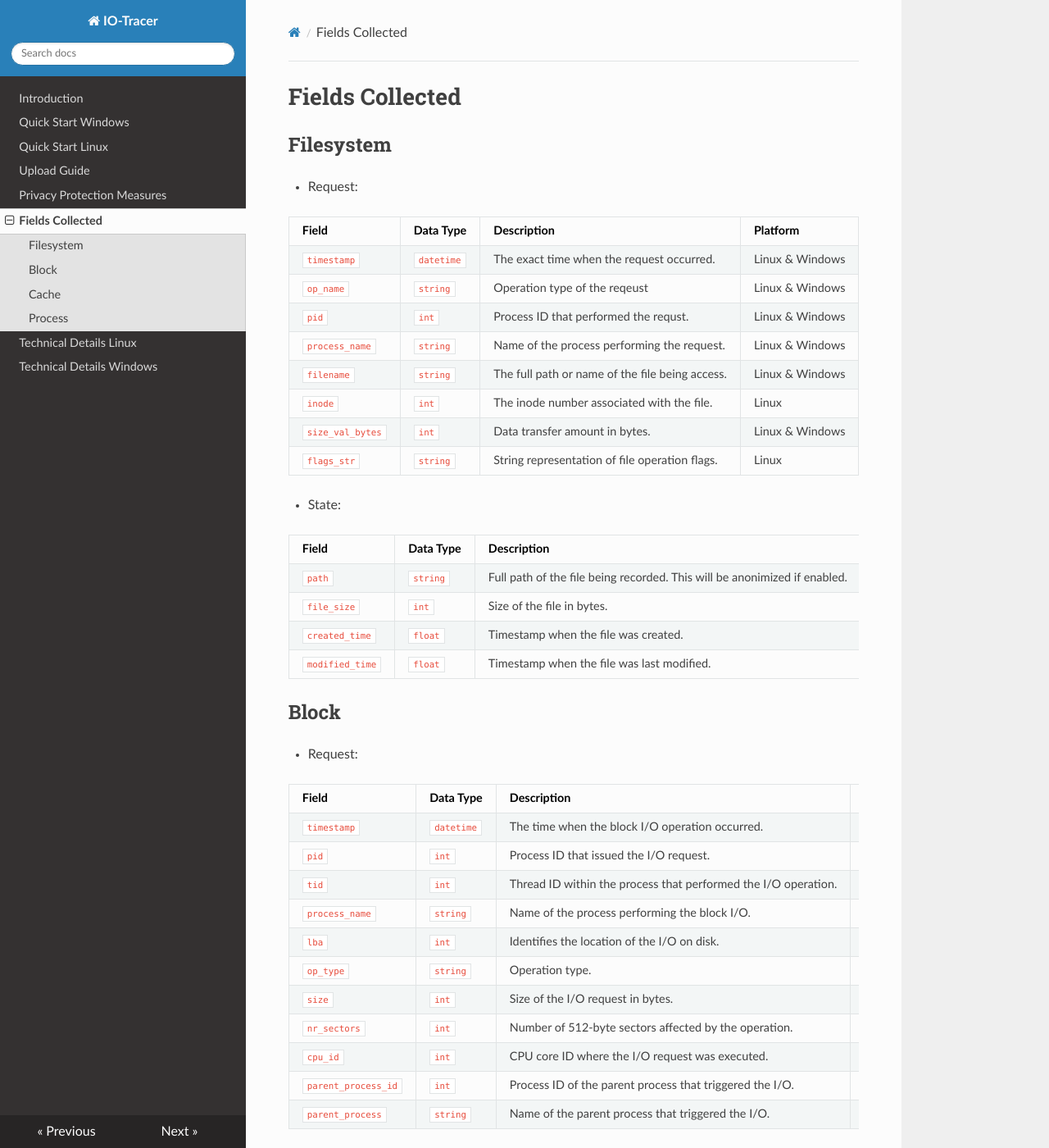
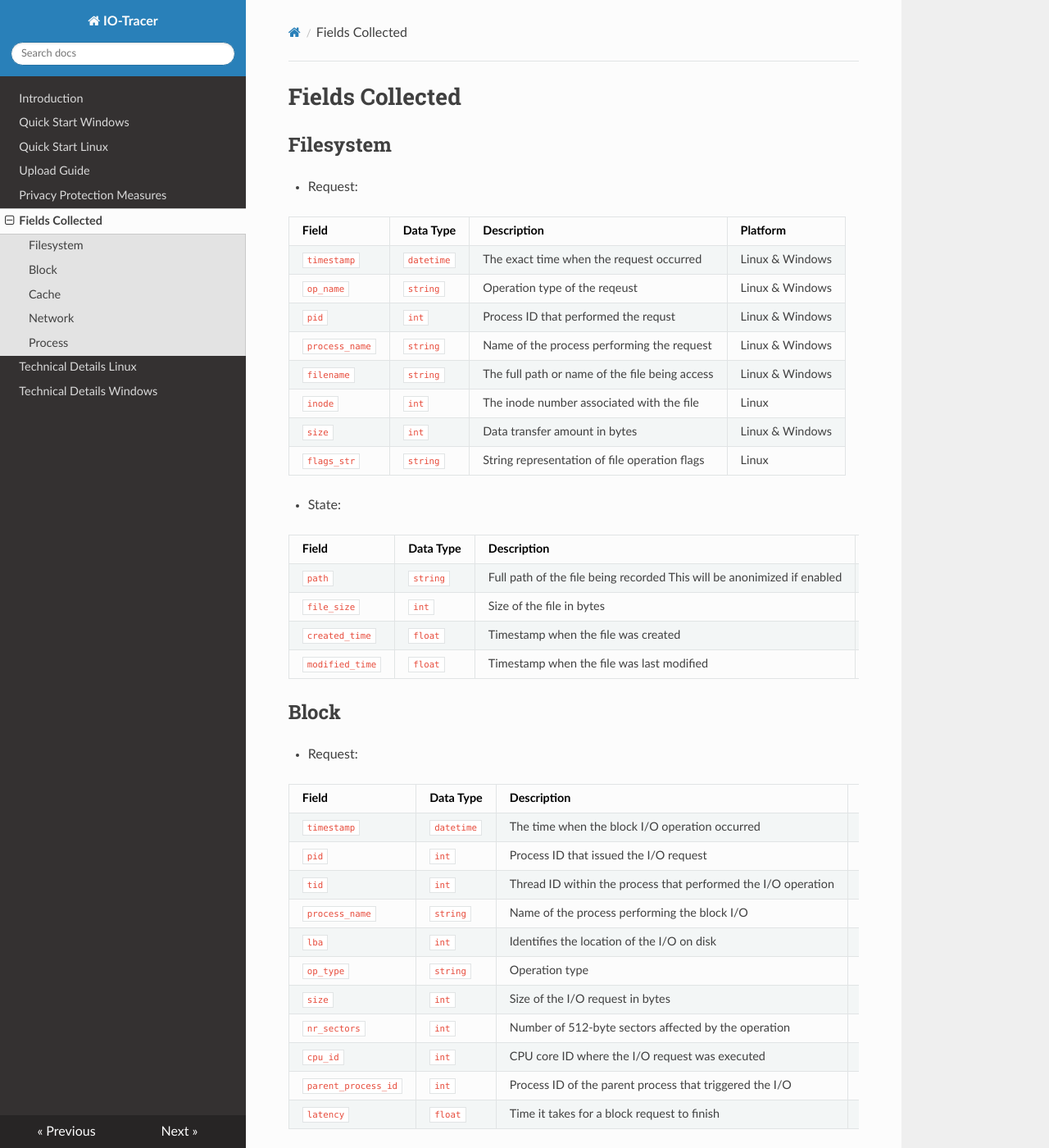
Before and after one commit to cacheMon/iotracerdocs, an MkDocs documentation site: the page built from docs/fields.md, in a window 1280 px wide and 1400 px high. Shown: the whole window at 82% size. Built offline with MkDocs 1.6.1, drawn with Linux system fonts in a browser that asks for light colours; nearby versions of some CDN libraries; some of the changed text lies outside the part shown.

Commit message:
update fields; paraphrase some line

```diff
--- a/docs/fields.md
+++ b/docs/fields.md
@@ -6,23 +6,23 @@
 
 | Field      | Data Type   | Description                                                                 | Platform  |
 |--------------------|-------------|------------------------------------------------------------------------------|------------------------|
-| `timestamp`        | `datetime` | The exact time when the request occurred.                       | Linux & Windows |
+| `timestamp`        | `datetime` | The exact time when the request occurred                       | Linux & Windows |
 | `op_name`          | `string`    | Operation type of the reqeust         | Linux & Windows |
-| `pid`              | `int`       | Process ID that performed the requst.                                     | Linux & Windows |
-| `process_name`     | `string`    | Name of the process performing the request.                                | Linux & Windows |
-| `filename`         | `string`    | The full path or name of the file being access.                            | Linux & Windows |
-| `inode`            | `int` | The inode number associated with the file.    | Linux         |
-| `size_val_bytes`   | `int` | Data transfer amount in bytes.           | Linux & Windows        |
-| `flags_str`        | `string`    | String representation of file operation flags.       | Linux        |
+| `pid`              | `int`       | Process ID that performed the requst                                     | Linux & Windows |
+| `process_name`     | `string`    | Name of the process performing the request                                | Linux & Windows |
+| `filename`         | `string`    | The full path or name of the file being access                            | Linux & Windows |
+| `inode`            | `int` | The inode number associated with the file    | Linux         |
+| `size`   | `int` | Data transfer amount in bytes           | Linux & Windows        |
+| `flags_str`        | `string`    | String representation of file operation flags       | Linux        |
 
 - State:
 
 | Field         | Data Type   | Description                                                                 | Platform  |
 |----------------------|-------------|------------------------------------------------------------------------------|------------------------|
-| `path`              | `string`    | Full path of the file being recorded. This will be anonimized if enabled.       | Linux & Windows         |
-| `file_size`         | `int`  | Size of the file in bytes.                                              | Linux & Windows       |
-| `created_time`      | `float` | Timestamp when the file was created.                                | Linux & Windows        |
-| `modified_time`     | `float` | Timestamp when the file was last modified.                           | Linux & Windows        |
+| `path`              | `string`    | Full path of the file being recorded This will be anonimized if enabled       | Linux & Windows         |
+| `file_size`         | `int`  | Size of the file in bytes                                              | Linux & Windows       |
+| `created_time`      | `float` | Timestamp when the file was created                                | Linux & Windows        |
+| `modified_time`     | `float` | Timestamp when the file was last modified                           | Linux & Windows        |
 
 
 ## Block
@@ -31,17 +31,17 @@
 
 | Field         | Data Type         | Description                                                                 | Platform  |
 |-----------------------|------------------|------------------------------------------------------------------------------|------------------------|
-| `timestamp`           | `datetime` | The time when the block I/O operation occurred.                            | Linux & Windows |
-| `pid`                 | `int`            | Process ID that issued the I/O request.                                     | Linux & Windows |
-| `tid`                 | `int`            | Thread ID within the process that performed the I/O operation.              | Linux        |
-| `process_name`        | `string`         | Name of the process performing the block I/O.                               | Linux & Windows |
-| `lba`                 | `int` | Identifies the location of the I/O on disk.         | Linux & Windows |
-| `op_type`             | `string`         | Operation type.                                         | Linux & Windows       |
-| `size`                | `int` | Size of the I/O request in bytes.                                           | Linux & Windows      |
-| `nr_sectors`          | `int`            | Number of 512-byte sectors affected by the operation.                       | Linux         |
-| `cpu_id`              | `int`            | CPU core ID where the I/O request was executed.                             | Linux        |
-| `parent_process_id`   | `int`            | Process ID of the parent process that triggered the I/O.                    | Linux        |
-| `parent_process`      | `string`         | Name of the parent process that triggered the I/O.                          | Linux         |
+| `timestamp`           | `datetime` | The time when the block I/O operation occurred                            | Linux & Windows |
+| `pid`                 | `int`            | Process ID that issued the I/O request                                     | Linux & Windows |
+| `tid`                 | `int`            | Thread ID within the process that performed the I/O operation              | Linux        |
+| `process_name`        | `string`         | Name of the process performing the block I/O                               | Linux & Windows |
+| `lba`                 | `int` | Identifies the location of the I/O on disk         | Linux & Windows |
+| `op_type`             | `string`         | Operation type                                         | Linux & Windows       |
+| `size`                | `int` | Size of the I/O request in bytes                                           | Linux & Windows      |
+| `nr_sectors`          | `int`            | Number of 512-byte sectors affected by the operation                       | Linux         |
+| `cpu_id`              | `int`            | CPU core ID where the I/O request was executed                             | Linux        |
+| `parent_process_id`   | `int`            | Process ID of the parent process that triggered the I/O                    | Linux        |
+| `latency`      | `float`         | Time it takes for a block request to finish                          | Linux & Windows     |
 
 
 ## Cache
@@ -50,10 +50,26 @@
 
 | Field | Data Type | Description | Platform |
 |-------|-----------|-------------|---------------|
-| `timestamp` | `int` | The time when the block I/O operation occurred. | Linux |
+| `timestamp` | `int` | The time when the block I/O operation occurred | Linux |
 | `pid` | `int` | Process identifier | Linux |
-| `comm` | `string` | Process command name | Linux |
+| `process_name` | `string` | Process command name | Linux |
 | `status` | `string` | HIT or MISS | Linux |
+
+## Network
+
+| Field | Data Type | Description | Platform |
+| --- | --- | --- | --- |
+| `timestamp` | `datetime` | Time when the request was taken | Linux & Windows |
+| `pid` | `int` | Process ID | Linux & Windows |
+| `process_name` | `int` | Name of process that trigger the network request | Linux & Windows |
+| `source_address` | `string` | Address source of the requests | Linux & Windows |
+| `destination_address` | `string` | Address destination of the requests | Linux & Windows |
+| `source_port` | `int` | Port source of the requests | Linux & Windows |
+| `destination_port` | `int` | Port destination of the requests | Linux & Windows |
+| `size` | `int` | Size of the request in bytes | Linux & Windows |
+| `type` | `string` | The type of the request (send / receive) | Linux & Windows |
+
+
 
 ## Process
 
@@ -61,13 +77,15 @@
 
 | Column Name        | Data Type           | Description                                                                 | Platform Availability |
 |---------------------|--------------------|------------------------------------------------------------------------------|------------------------|
-| `timestamp`         | `datetime` | Time when the process state snapshot was taken.                            | Windows       |
-| `pid`               | `int`              | Process ID.                                                                 | Linux & Windows |
-| `name`              | `string`           | Process name.                                                               | Linux & Windows |
-| `cmd`               | `string`           | Full command line used to start the process. | Linux & Windows      |
-| `virtual_size`      | `int` | Virtual memory size of the process in bytes.                                | Windows only      |
-| `working_set_size`  | `int`  | Amount of physical memory (RAM) currently used by the process, in bytes.    | Windows only       |
-| `memory_info`       | `int` | Resident Set Size (RSS), actual physical memory used by the process.       | Linux only      |
-| `creation_date`     | `datetime` | Time when the process was created.                                         | Linux & Windows       |
-| `status`            | `string`         | Current process state.                    | Linux         |
-| `cpu_usage`         | `float` | CPU utilization percentage for the process.                                 | Linux & Windows |
+| `timestamp`         | `datetime` | Time when the process state snapshot was taken                            | Windows       |
+| `pid`               | `int`              | Process ID                                                                 | Linux & Windows |
+| `name`              | `string`           | Process name                                                               | Linux & Windows |
+| `cmd`               | `string`           | Full command line used to start the process | Linux & Windows      |
+| `virtual_size`      | `int` | Virtual memory size of the process in bytes                                | Windows only      |
+| `working_set_size`  | `int`  | Amount of physical memory (RAM) currently used by the process, in bytes    | Windows only       |
+| `memory_info`       | `int` | Resident Set Size (RSS), actual physical memory used by the process       | Linux only      |
+| `creation_date`     | `datetime` | Time when the process was created                                         | Linux & Windows       |
+| `status`            | `string`         | Current process state                    | Linux         |
+| `cpu_usage_5s`         | `float` | CPU utilization percentage for the process, calculated in 5 second interval | Linux & Windows |
+| `cpu_usage_2m`         | `float` | CPU utilization percentage for the process, calculated in 2 minute interval | Linux & Windows |
+| `cpu_usage_1h`         | `float` | CPU utilization percentage for the process, calculated in 1 hour interval | Linux & Windows |
```
Also changed, not shown: docs/startwin.md (+1 -1 lines).
